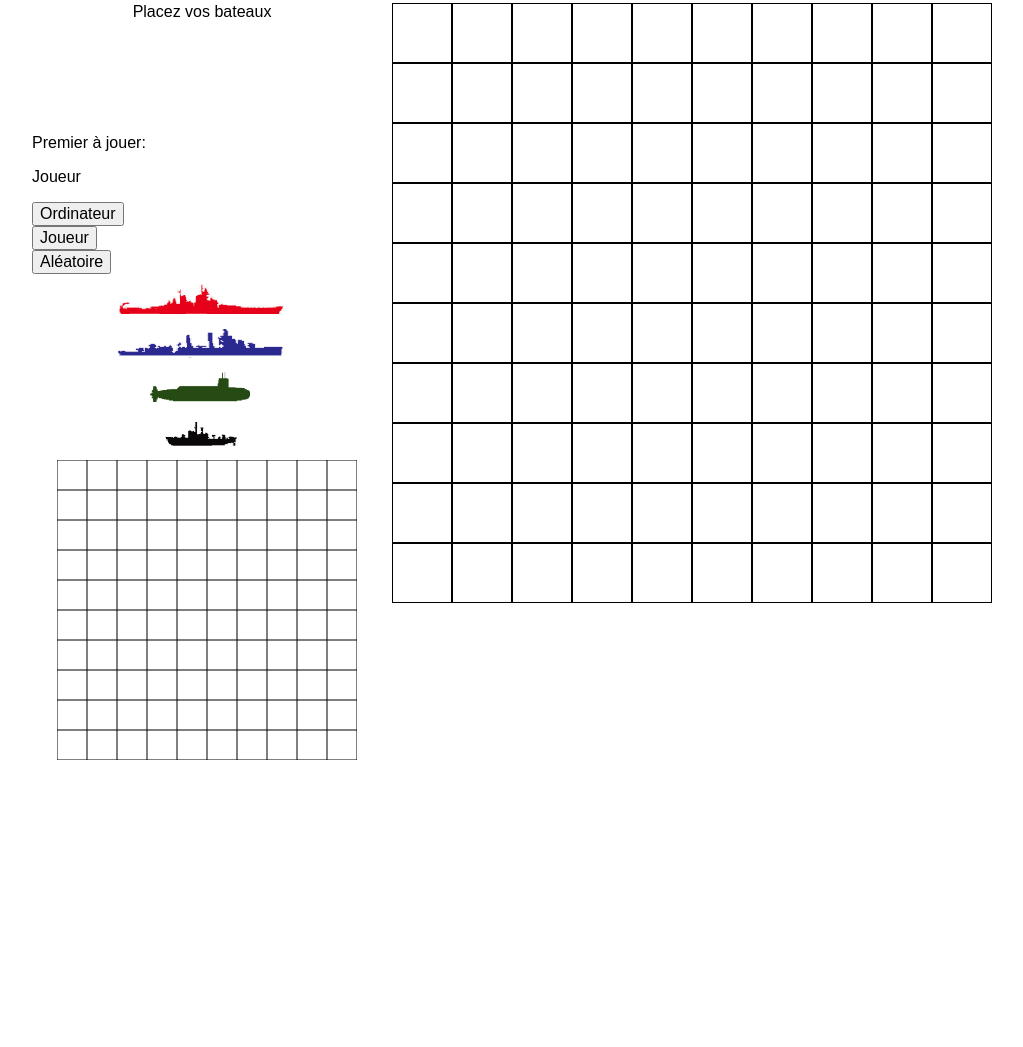
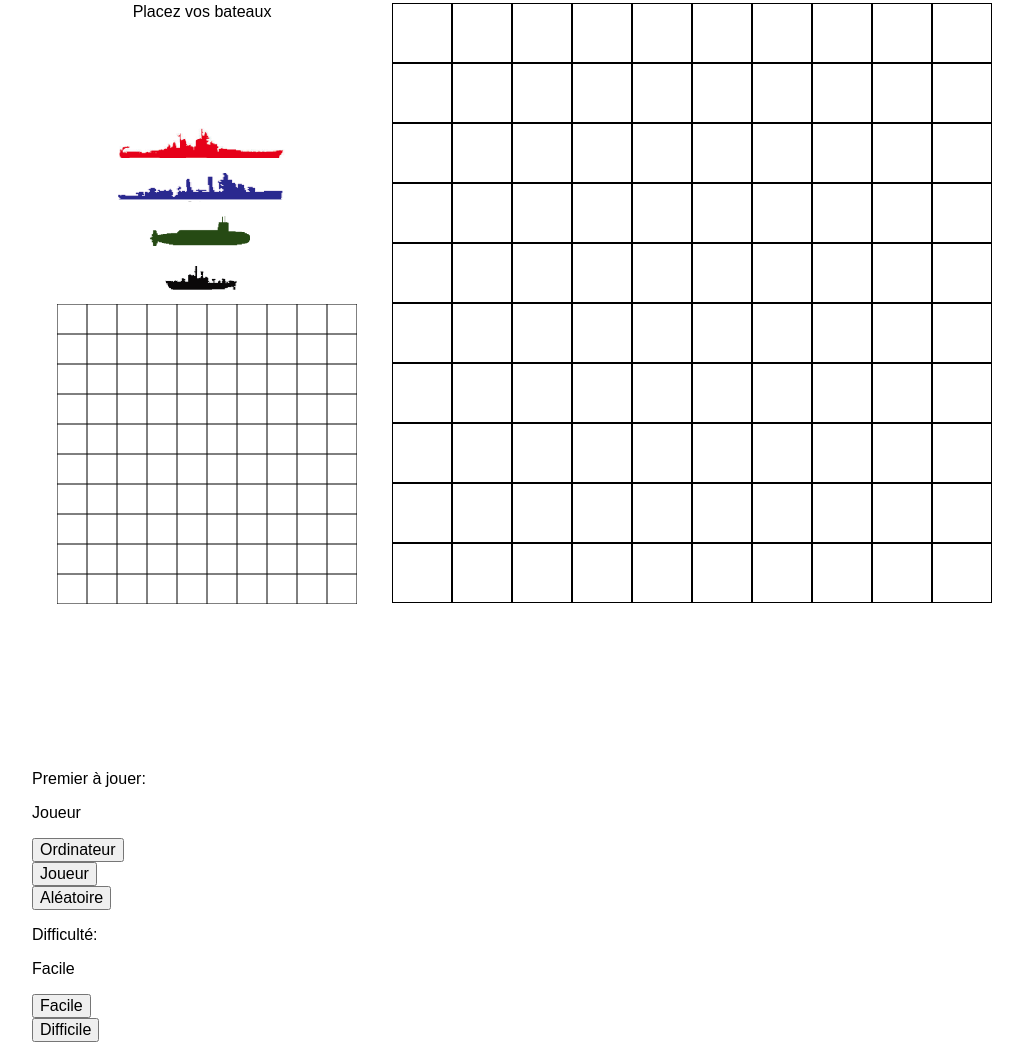
Before and after one commit to Lucas-LeBodo/BattleShipDebug_WAC, a plain HTML site: page index.html in a window 1280 px wide. Shown: the part 92-1139 px from the top of the page, without its empty margins (123-1146 px from the left). Before the commit the page ends 1007 px from the top, so only its background shows below. Drawn offline with Linux system fonts and the light colour scheme.

Commit message:
déplacmeent des options

```diff
--- a/index.html
+++ b/index.html
@@ -18,13 +18,6 @@
             <div class="left column">
 
                 <div class="game-info"></div>
-
-                <div class="order">
-                    <p>Premier à jouer: </p> <p class="select"></p>
-                    <button class="computer">Ordinateur</button> <br>
-                    <button class="player">Joueur</button> <br>
-                    <button class="randomized">Aléatoire</button>
-                </div>
 
                 <div class="fleet">
                     <div class="ship battleship active"></div>
@@ -155,6 +148,18 @@
                         <div class="cell"></div>
                     </div>
                 </div>
+                <div class="order">
+                    <p>Premier à jouer: </p> <p class="selectOrder"></p>
+                    <button class="computer">Ordinateur</button> <br>
+                    <button class="player">Joueur</button> <br>
+                    <button class="randomized">Aléatoire</button>
+                </div>
+
+                <div class="difficulty">
+                   <p>Difficulté: </p> <p class="selectDifficulty">Facile</p>
+                   <button class="easy">Facile</button> <br>
+                   <button class="hard">Difficile</button> <br>
+                </div>
             </div>
 
             <div class="board right">
@@ -280,6 +285,7 @@
                         <div class="cell"></div>
                     </div>
                 </div>
+
             </div>
             <div id="confirm">
                 <span class="message-container"></span>
--- a/js/game.js
+++ b/js/game.js
@@ -36,7 +36,7 @@
             this.computerButton = document.querySelector('.computer');
             this.playerButton = document.querySelector('.player');
             this.randomizedButton = document.querySelector('.randomized');
-            this.selectDom = document.querySelector('.select');
+            this.selectDom = document.querySelector('.selectOrder');
             let self = this;
 
             this.phaseOrder = [
```
